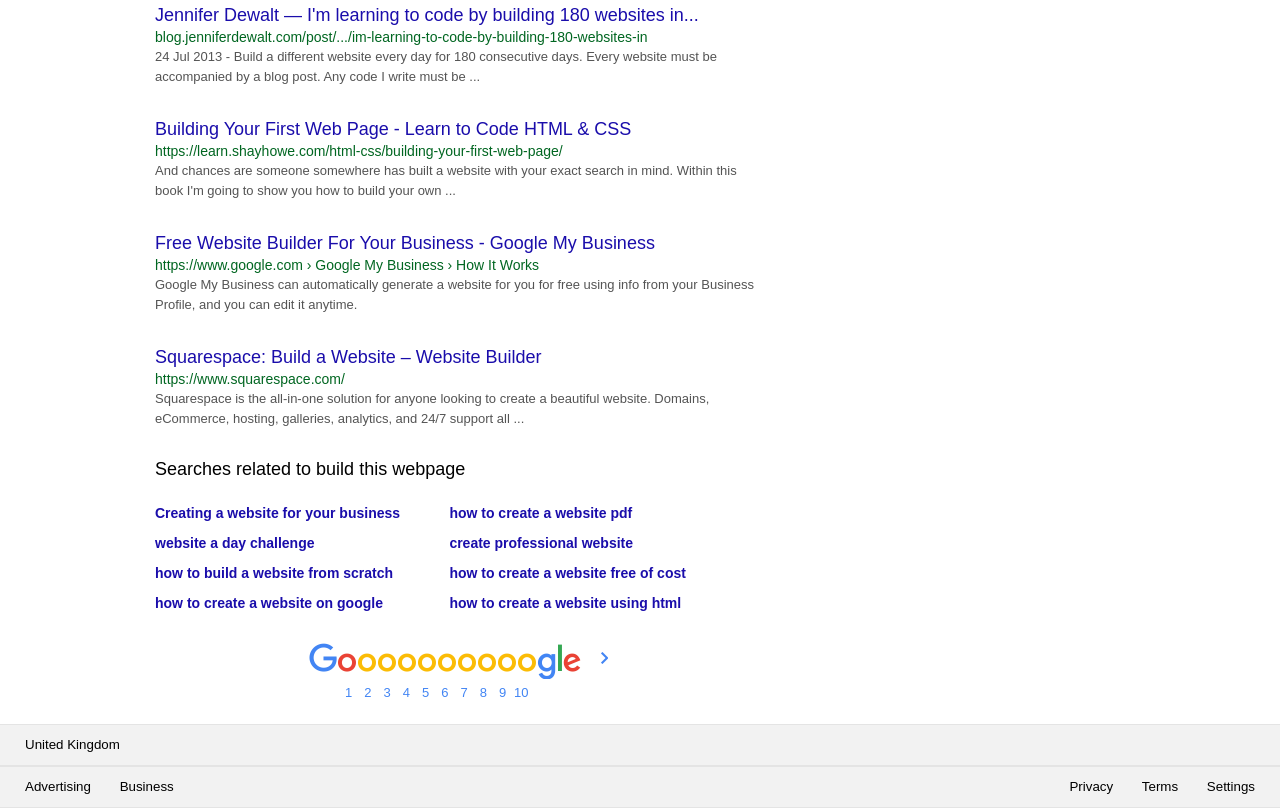
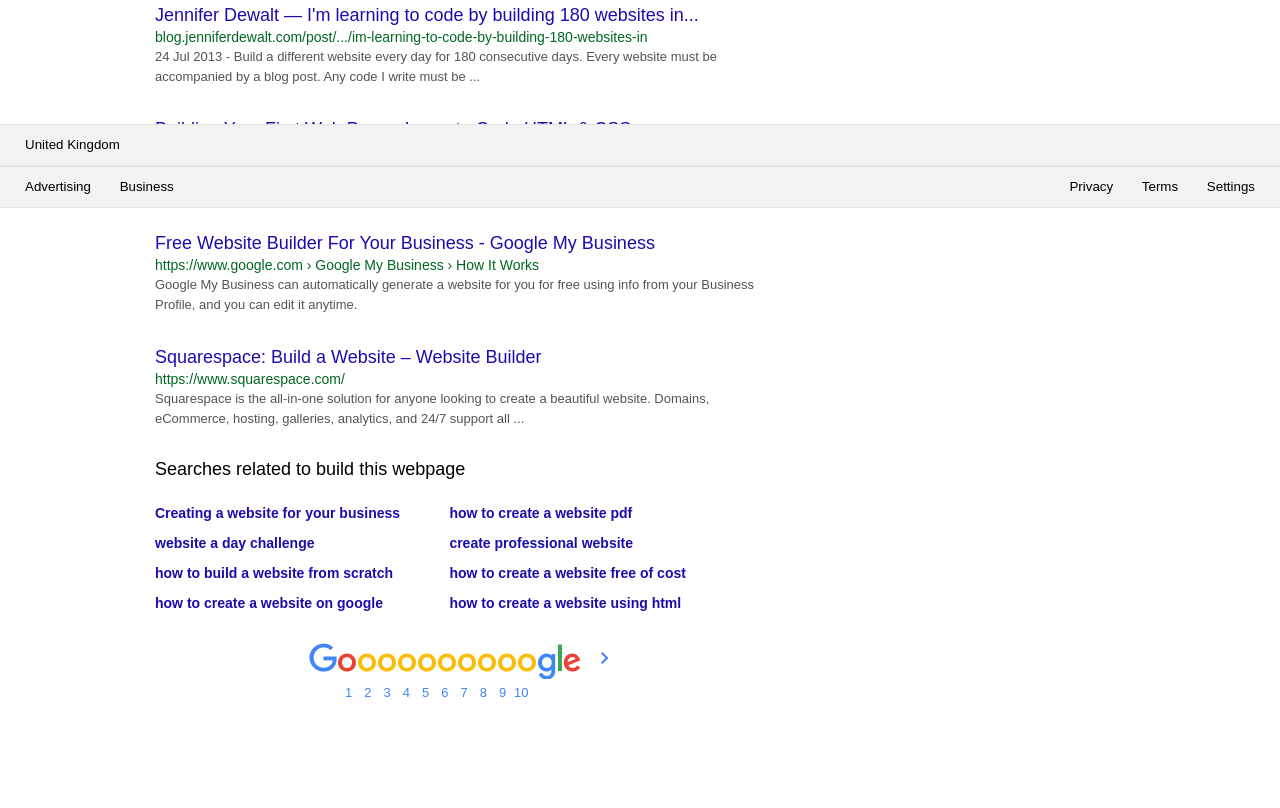
Before and after one commit to DB17889/google-results, a plain HTML site: page index.html in a window 1280 px wide. Shown: the part 1076-1884 px from the top of the page. After the commit the page ends 1797 px from the top, so only its background shows below. Drawn offline with Linux system fonts and the light colour scheme.

Commit message:
corrections to footer placement

```diff
--- a/style.css
+++ b/style.css
@@ -195,11 +195,11 @@ table, tr, td {
 .content-wrap {
     overflow: auto;
     margin: auto;
-    padding-bottom: 1800px;
+    padding-bottom: 100%;
 }
 
 .footer {
-    position: relative;
+    position: absolute;
     bottom: 0;
     width: 100%;
     height: 80px;
```
